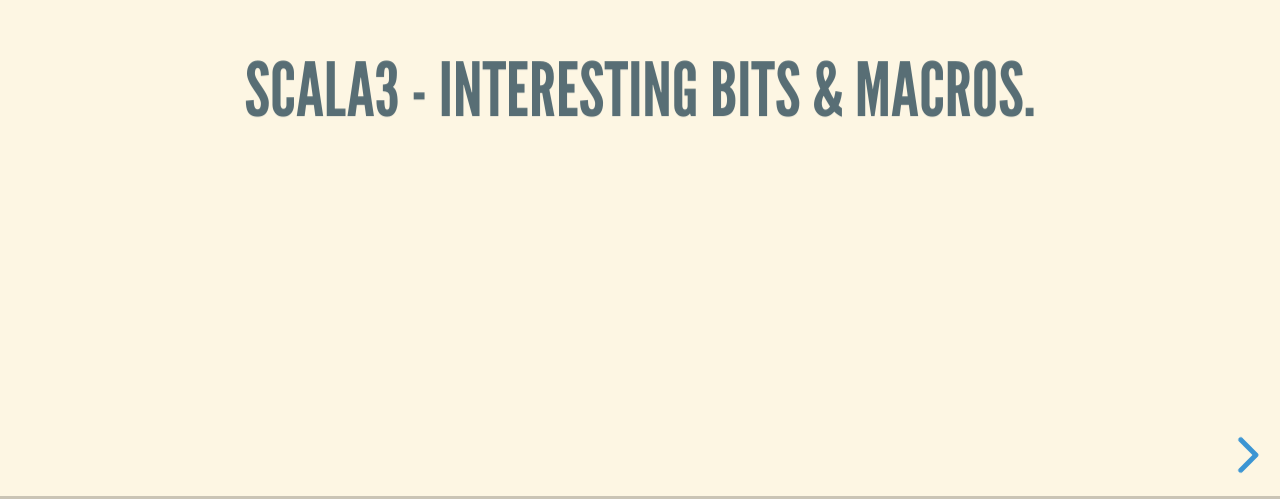
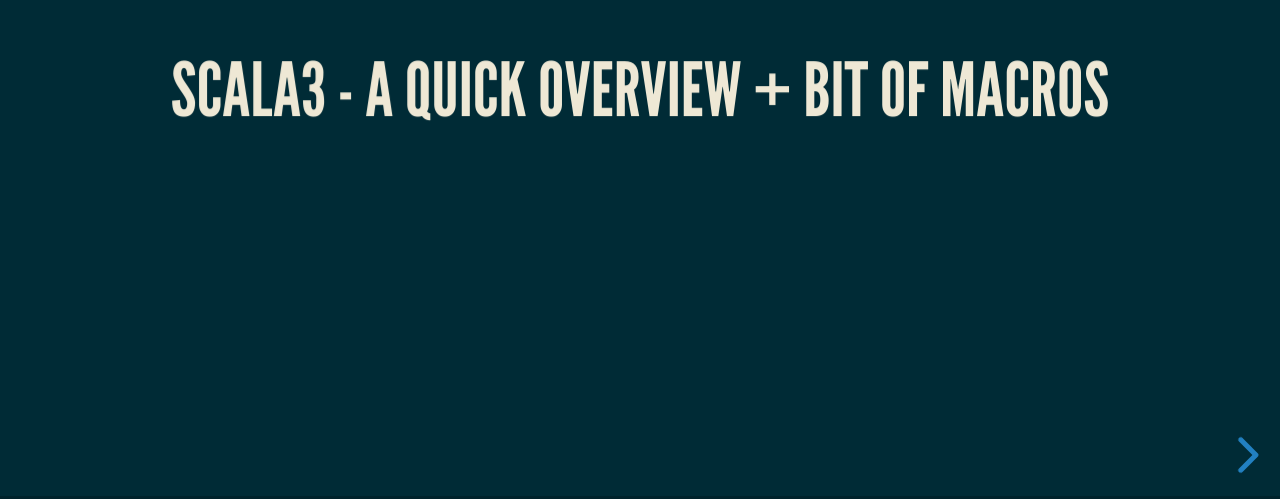
Before and after one commit to afsalthaj/scala3-presentation, a website: page index.html in a window 1280 px wide. Shown: the part 301-800 px from the top of the page. Drawn offline with nearby package versions, Linux system fonts and the light colour scheme.

Commit message:
Add moon css

```diff
--- a/index.html
+++ b/index.html
@@ -9,7 +9,7 @@
 
   <link rel="stylesheet" href="css/reset.css">
   <link rel="stylesheet" href="css/reveal.css">
-  <link rel="stylesheet" href="css/theme/solarized.css">
+  <link rel="stylesheet" href="css/theme/moon.css">
 
   <!-- Theme used for syntax highlighting of code -->
   <link rel="stylesheet" href="lib/css/atom-one-dark.css">
@@ -32,7 +32,7 @@
       <!-- Heading section -->
       <section data-markdown>
         <textarea data-template>
-            ## Scala3 - Interesting bits & macros.
+            ## Scala3 - a quick overview + bit of macros
 	      </textarea>
       </section>
 
```
